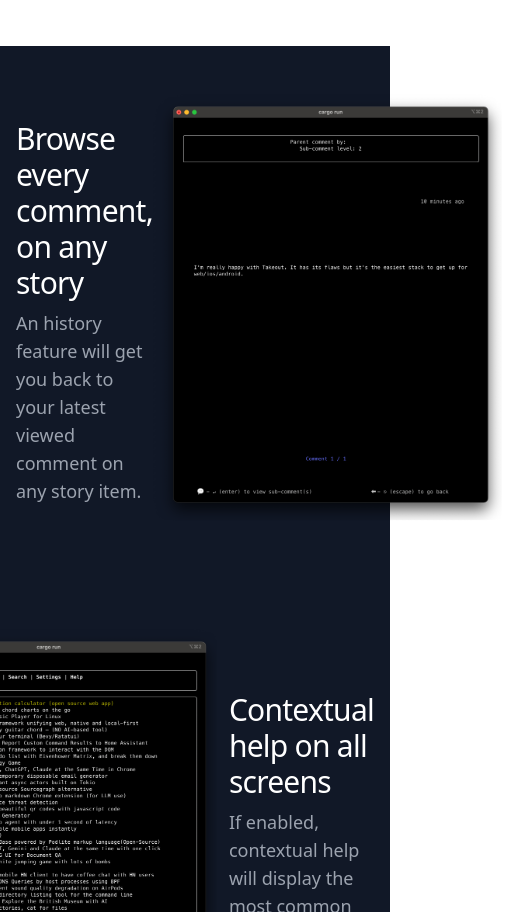
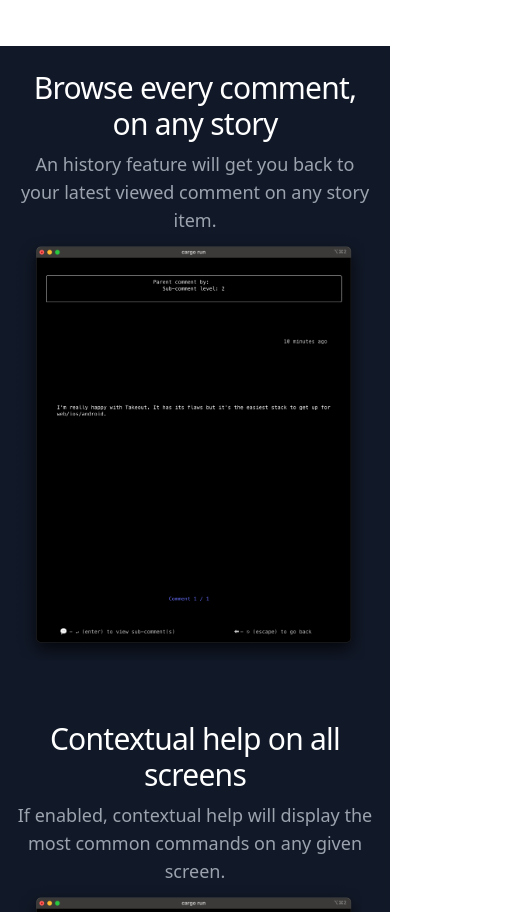
Before and after one commit to pierreyoda/hncli, a SvelteKit app in the folder website/: page / in a window 390 px wide. Shown: the part 656-1568 px from the top of the page, 521 px wide, since content can reach past the window. Built offline with nearby package versions, Linux system fonts and the light colour scheme.

Commit message:
:iphone: Website: responsive design

```diff
--- a/website/src/lib/content/Contribute.svelte
+++ b/website/src/lib/content/Contribute.svelte
@@ -25,6 +25,6 @@
 
 <style lang="postcss">
   .half-section {
-    @apply flex w-1/2 flex-col items-center justify-start;
+    @apply flex w-1/2 flex-col items-center justify-start text-center md:text-left;
   }
 </style>
--- a/website/src/lib/content/FeatureFocus.svelte
+++ b/website/src/lib/content/FeatureFocus.svelte
@@ -8,8 +8,8 @@
 </script>
 
 <div class="feature">
-  <div class="flex items-center" class:flex-row-reverse={reversed}>
-    <div class="flex flex-col items-start">
+  <div class="flex flex-col lg:flex-row items-center" class:reversed>
+    <div class="flex flex-col items-center lg:items-start">
       <h2 class="title">{title}</h2>
       <p class="description">{description}</p>
     </div>
@@ -19,7 +19,11 @@
 
 <style lang="postcss">
   .feature {
-    @apply bg-gray-900 py-12 sm:py-20;
+    @apply bg-gray-900 py-6 text-center md:py-20 lg:text-left;
+
+    .reversed {
+      @apply lg:flex-row-reverse;
+    }
 
     .title {
       @apply text-3xl font-medium tracking-tight text-white;
--- a/website/src/lib/content/FeaturesFocus.svelte
+++ b/website/src/lib/content/FeaturesFocus.svelte
@@ -32,6 +32,6 @@
 
 <style lang="postcss">
   .features-container {
-    @apply mx-auto mt-16 w-full bg-gray-900 md:mt-20;
+    @apply mx-auto mt-16 w-full bg-gray-900 lg:mt-20;
   }
 </style>
--- a/website/src/routes/+layout.svelte
+++ b/website/src/routes/+layout.svelte
@@ -5,10 +5,20 @@
   import Footer from "$lib/Footer.svelte";
 </script>
 
-<div>
+<div class="w-full">
   <Header />
   <main class="flex-auto">
     <slot />
   </main>
   <Footer />
 </div>
+
+<style lang="postcss">
+  :global(html, body) {
+    @apply w-full max-w-full overflow-x-hidden;
+  }
+
+  main {
+    @apply w-full;
+  }
+</style>
```
